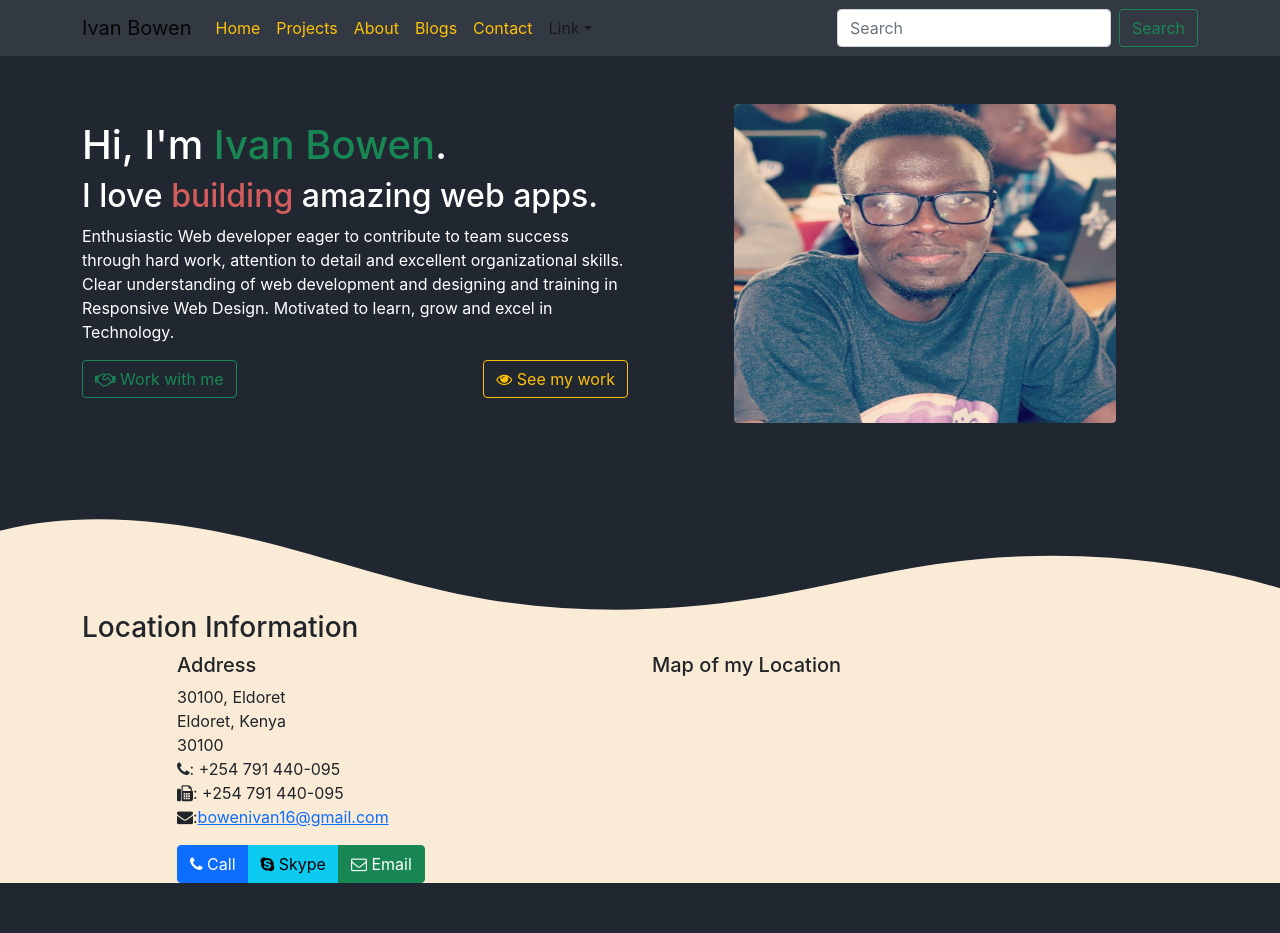
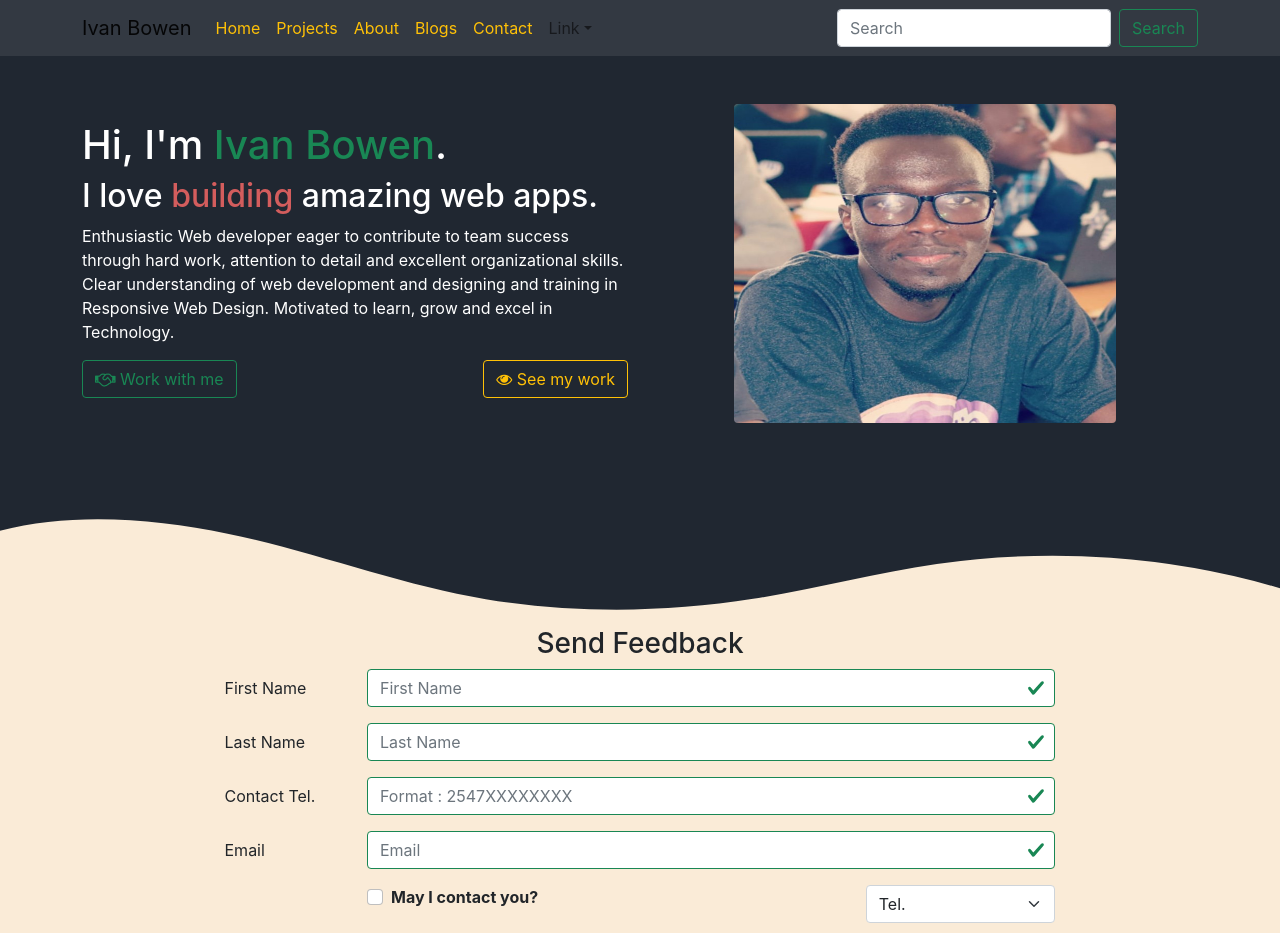
Before and after one commit to 874bowen/master-portfolio, a React (Create React App) app: page /contact in a window 1280 px wide. Shown: the top 933 px of the page. Built offline with nearby package versions, Linux system fonts and the light colour scheme; grey boxes are pictures that could not be loaded.

Commit message:
added a form to the ContactComponent.js for feedback with validation and submit

```diff
--- a/src/components/ContactComponent.js
+++ b/src/components/ContactComponent.js
@@ -1,39 +1,186 @@
-import React from 'react';
+import React, { Component } from 'react';
+import {Button, Form, FormGroup, Col, Label, Input, FormFeedback} from 'reactstrap';
 
 
-function Contact(props){
+class Contact extends Component {
+    constructor(props){
+        super(props);
+
+        this.state = {
+            firstname: '',
+            lastname: '',
+            telnum: '',
+            email: '',
+            agree: false,
+            contactType: 'Tel.',
+            message: '',
+            touched: {
+                firstname: false,
+                lastname: false,
+                telnum: false,
+                email: false
+            }
+        }
+        this.handleSubmit = this.handleSubmit.bind(this);
+        this.handleInputChange = this.handleInputChange.bind(this);
+        this.handleBlur = this.handleBlur.bind(this);
+    }
+
+    handleInputChange(event){
+        const target = event.target;
+        const value = target.type === 'checkbox' ? target.checked : target.value;
+        const name= target.name;
+
+        this.setState({
+            [name]: value
+        })
+    }
+
+    handleSubmit(event){
+        console.log("Current State is: "+ JSON.stringify(this.state));
+        alert("Feedback is: "+ JSON.stringify(this.state));
+        event.preventDefault();//has to go to new page
+    }
+
+    handleBlur = (field) => (evt) => {
+        this.setState({
+            touched: {...this.state.touched, [field]: true}
+        });
+    }
+
+    validate(firstname, lastname, telnum, email){
+        const errors = {
+            firstname: '',
+            lastname: '',
+            telnum: '',
+            email: ''
+        };
+        if (this.state.touched.firstname && firstname.length < 3){
+            errors.firstname = 'First name should be greater than two characters';
+        }
+        else if (this.state.touched.firstname && firstname.length > 10){
+            errors.firstname = 'First name should be less or equal to ten characters';
+        }
+        if (this.state.touched.firstname && lastname.length < 3){
+            errors.lastname = 'Last name should be greater than two characters';
+        }
+        else if (this.state.touched.lastname && lastname.length > 10){
+            errors.lastname = 'Last name should be less or equal to ten characters';
+        }
+        const reg = /^\d+$/;
+        if (this.state.touched.telnum && !reg.test(telnum)){
+            errors.telnum = 'Tel. Number should contain digits only';
+        }
+        if (this.state.touched.telnum && telnum.length < 12){
+            errors.telnum = 'Tel. Number should have more than 12 digits'
+        }
+        if (this.state.touched.email && email.length < 5){
+            errors.eamil = 'Tel. Number should have more than 4 characters';
+        }
+        if (this.state.touched.email && email.split('').filter(x => x === '@').length !== 1){
+            errors.email = 'Email should contain @ sign';
+        }
+        return errors;
+    }
+
+    render(){
+        const errors = this.validate(this.state.firstname, this.state.lastname, this.state.telnum, this.state.email);
         return(
             <section id="contact">
             <div className="container">
                 <div className="row row-content">
-            <div className="col-12">
-                <h3>Location Information</h3>
+                    <div className='mt-3 col-12'>
+                        <h3 className='text-center'>Send Feedback</h3>
                     </div>
-                <div className="col-12 col-sm-4 offset-sm-1">
-                    <h5>Address</h5>
-                        <address>
-                        30100, Eldoret<br/>
-                        Eldoret, Kenya<br/>
-                        30100<br/>
-                        <i className="fa fa-phone"></i>: +254 791 440-095<br/>
-                        <i className="fa fa-fax"></i>: +254 791 440-095<br/>
-                        <i className="fa fa-envelope"></i>:
-                            <a href="mailto:bowenivan16@gmail.com">bowenivan16@gmail.com</a>
-                    </address>
-                </div>
-                <div className="col-12 col-sm-6 offset-sm-1">
-                    <h5>Map of my Location</h5>
-                </div>
-                <div className="col-12 col-sm-11 offset-sm-1">
-                <div className="btn-group" role="group">
-                    <a role="button" className="btn btn-primary" href="tel:+254791440095"><i className="fa fa-phone"></i> Call</a>
-                    <a role="button" className="btn btn-info" href="tel:+254791440095"><i className="fa fa-skype"></i> Skype</a>
-                    <a role="button" className="btn btn-success" href="mailto:bowenivan16@gmail.com"><i className="fa fa-envelope-o"></i> Email</a>
-                </div>
+                    <div className='col-12 col-md-9 mx-auto'>
+                        <Form onSubmit={this.handleSubmit}>
+                            <FormGroup row>
+                                <Label htmlFor='firstname' md={2}>First Name</Label>
+                                <Col md={10}>
+                                    <Input type="text" id="firstname" name="firstname"
+                                    placeholder="First Name"
+                                    value={this.state.firstname}
+                                    valid={errors.firstname === ''}
+                                    invalid={errors.firstname !== ''}
+                                    onChange={this.handleInputChange}
+                                    onBlur={this.handleBlur('firstname')}></Input>
+                                    <FormFeedback>{errors.firstname}</FormFeedback>
+                                </Col>
+                            </FormGroup>
+                            <FormGroup row>
+                                <Label htmlFor='lastname' md={2}>Last Name</Label>
+                                <Col md={10}>
+                                    <Input type="text" id="lastname" name="lastname"
+                                    placeholder="Last Name"
+                                    value={this.state.lastname}
+                                    valid={errors.lastname === ''}
+                                    invalid={errors.lastname !== ''}
+                                    onChange={this.handleInputChange}
+                                    onBlur={this.handleBlur('lastname')}></Input>
+                                    <FormFeedback>{errors.lastname}</FormFeedback>
+                                </Col>
+                            </FormGroup>
+                            <FormGroup row>
+                                <Label htmlFor='telnum' md={2}>Contact Tel.</Label>
+                                <Col md={10}>
+                                    <Input type="tel" id="telnum"
+                                    name="telnum"
+                                    placeholder="Format : 2547XXXXXXXX"
+                                    value={this.state.telnum}
+                                    valid={errors.telnum === ''}
+                                    invalid={errors.telnum !== ''}
+                                    onChange={this.handleInputChange}
+                                    onBlur={this.handleBlur('telnum')}></Input>
+                                    <FormFeedback>{errors.telnum}</FormFeedback>
+                                </Col>
+                            </FormGroup>
+                            <FormGroup row>
+                                <Label htmlFor='email' md={2}>Email</Label>
+                                <Col md={10}>
+                                    <Input type="email" id="email"
+                                    name="email"
+                                    placeholder="Email"
+                                    value={this.state.email}
+                                    valid={errors.email === ''}
+                                    invalid={errors.email !== ''}
+                                    onChange={this.handleInputChange}
+                                    onBlur={this.handleBlur('email')}></Input>
+                                    <FormFeedback>{errors.email}</FormFeedback>
+                                </Col>
+                            </FormGroup>
+                            <FormGroup row>
+                                <Col md={{size:6, offset:2}}>
+                                    <FormGroup check>
+                                        <Label check>
+                                            <Input type='checkbox' name='agree' onChange={this.handleInputChange}/> {' '}<strong>May I contact you?</strong>
+                                        </Label>
+                                    </FormGroup>
+                                </Col>
+                                <Col md={{size:3, offset:1}}>
+                                    <Input type='select' name='contactType' value={this.state.contactType} onChange={this.handleInputChange}>
+                                        <option>Tel.</option>
+                                        <option>Email</option>
+                                    </Input>
+                                </Col>
+                            </FormGroup>
+                            <FormGroup row>
+                                <Label htmlFor='message' md={2}>Your Feedback</Label>
+                                <Col md={10}>
+                                    <Input type="textarea" id="message" name="message" rows="12" value={this.state.message} onChange={this.handleInputChange}></Input>
+                                </Col>
+                            </FormGroup>
+                            <FormGroup row>
+                                <Col md={{size:10, offset:2}}>
+                                    <Button type='submit' color="primary">Submit Feedback</Button>
+                                </Col>
+                            </FormGroup>
+                        </Form>
                     </div>
                 </div>
             </div>
             </section>
         );
     }
+
+}
 export default Contact;
```
Lines whose indentation alone changed are shown as unchanged.
